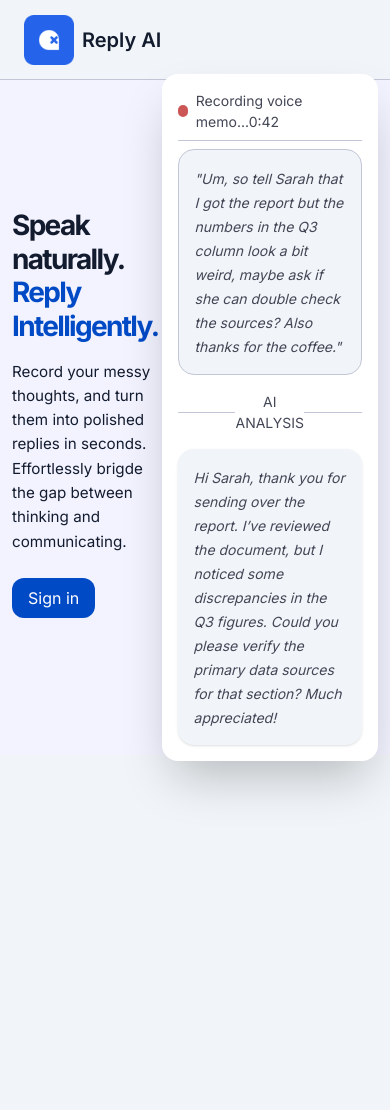
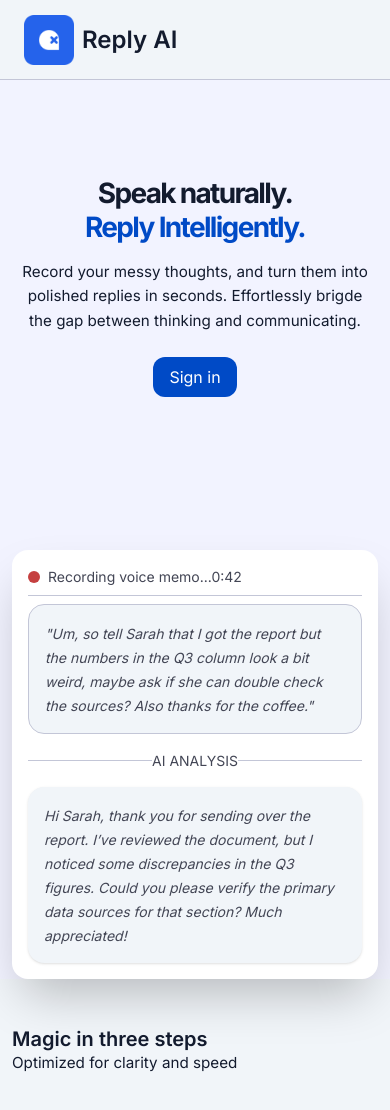
Before and after one commit to AtwolfOG/replyai, a Next.js app in the folder frontend/: page / in a window 390 px wide. Shown: the top 1110 px of the page. Before the commit the page ends 844 px from the top, so only its background shows below. Built offline with nearby package versions, Linux system fonts and the light colour scheme.

Commit message:
feat: add features section and implement responsive layout improvements with fluid typography

```diff
--- a/frontend/app/globals.css
+++ b/frontend/app/globals.css
@@ -18,6 +18,15 @@
   background: var(--background);
   color: var(--foreground);
   font-family: var(--font-inter);
+  border: red;
+}
+
+*,
+*::before,
+*::after {
+  box-sizing: border-box;
+  /* margin: 0; */
+  /* padding: 0; */
 }
 
 :root {
@@ -108,7 +117,7 @@
 }
 
 h1 {
-  font-size: 3rem;
+  font-size: clamp(2rem, 5vw, 3rem);
   font-weight: 700;
   line-height: 1.1;
   letter-spacing: -.06em;
@@ -116,32 +125,32 @@
 }
 
 h2 {
-  font-size: 2rem;
+  font-size: clamp(1.75rem, 4vw, 2.25rem);
   font-weight: 600;
   line-height: 1.2;
   color: var(--text-heading);
 }
 
 h3 {
-  font-size: 1.25rem;
+  font-size: clamp(1.5rem, 3vw, 1.75rem);
   font-weight: 600;
   color: var(--text-heading);
 }
 
 h4 {
-  font-size: 1rem;
+  font-size: clamp(1.25rem, 2.5vw, 1.5rem);
   font-weight: 600;
   color: var(--text-heading);
 }
 
 h5 {
-  font-size: .875rem;
+  font-size: clamp(1.15rem, 2vw, 1.25rem);
   font-weight: 600;
   color: var(--text-heading);
 }
 
 h6 {
-  font-size: .75rem;
+  font-size: clamp(1rem, 1.75vw, 1.15rem);
   font-weight: 600;
   color: var(--text-muted);
 }
--- a/frontend/app/layout.tsx
+++ b/frontend/app/layout.tsx
@@ -21,9 +21,9 @@
   return (
     <html
       lang="en"
-      className={`${inter.variable} h-full antialiased`}
+      className={`${inter.variable} antialiased`}
     >
-      <body className="min-h-full flex flex-col">{children}</body>
+      <body className="flex flex-col">{children}</body>
     </html>
   );
 }
--- a/frontend/app/page.tsx
+++ b/frontend/app/page.tsx
@@ -1,3 +1,4 @@
+import { Features } from "@/components/features";
 import { Hero } from "@/components/hero";
 import { Nav } from "@/components/homenav";
 
@@ -6,6 +7,7 @@
     <>
     <Nav />
     <Hero />
+    <Features />
     </>
   );
 }
--- /dev/null
+++ b/frontend/components/features.tsx
@@ -0,0 +1,10 @@
+export function Features(){
+    return (
+        <section className="section">
+            <div className="container">
+                <h2>Magic in three steps</h2>
+                <p>Optimized for clarity and speed</p>
+            </div>
+        </section>
+    )
+}
--- a/frontend/components/hero.tsx
+++ b/frontend/components/hero.tsx
@@ -1,8 +1,8 @@
 export function Hero() {
     return (
-        <section className="flex items-center justify-center h-[80vh] bg-(--surface-muted)">
-            <div className="container flex justify-between items-center">
-                <div className="flex flex-col gap-4 lg:max-w-[45%]">
+        <section className="flex items-center justify-center min-h-[80vh] bg-(--surface-muted)">
+            <div className="container flex justify-between items-center max-md:flex-col max-md:gap-12">
+                <div className="flex flex-col gap-4 px-6 py-12 min-h-[50vh] justify-center lg:max-w-[45%] max-md:text-center max-md:justify-center max-md:items-center max-md:max-w-[550px] max-md:w-[40ch] text-pretty">
                   <div>
                     <h1>Speak naturally.</h1>
                     <h1 className="text-(--primary)!">Reply Intelligently.</h1>
@@ -25,7 +25,7 @@
 
                       <div className="flex my-4 items-center">
                         <div className="line"></div>
-                        <small className="w-[70%] text-center">AI ANALYSIS</small>
+                        <small className="w-[70%] min-w-fit text-center">AI ANALYSIS</small>
                         <div className="line"></div>
                       </div>
 
```
